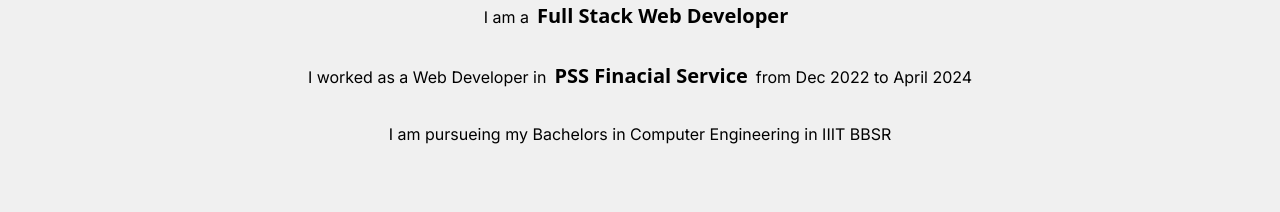
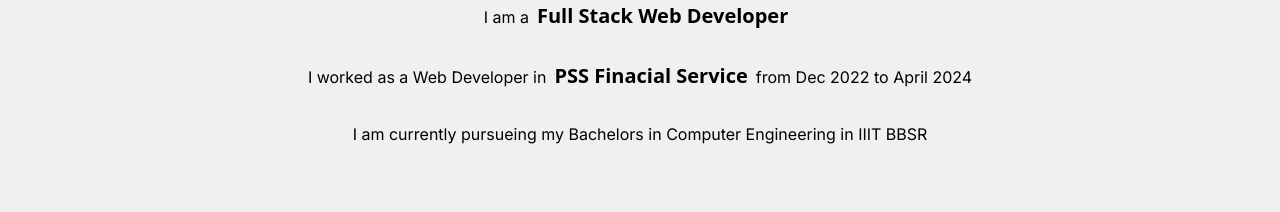
Before and after one commit to Subham-Beura/subhambeura.com, a Next.js app: page / in a window 1280 px wide. Shown: the part 1820-2032 px from the top of the page. Built offline with nearby package versions, Linux system fonts and the light colour scheme.

Commit message:
chore: update data

```diff
--- a/src/app/layout.tsx
+++ b/src/app/layout.tsx
@@ -17,8 +17,8 @@
 const inter = Inter({ subsets: ["latin"] });
 
 export const metadata: Metadata = {
-  title: "Create Next App",
-  description: "Generated by create next app",
+  title: "Subham Beura",
+  description: "Full Stack Developer",
 };
 
 export default function RootLayout({
--- a/src/app/page.tsx
+++ b/src/app/page.tsx
@@ -9,8 +9,8 @@
   useEffect(() => {
     const listenToScroll = () => {
       let heightToHideFrom = 1;
-      const winScroll =
-        document.body.scrollTop || document.documentElement.scrollTop;
+      const winScroll = document.body.scrollTop ||
+        document.documentElement.scrollTop;
 
       if (winScroll > heightToHideFrom) {
         isVisible && // to limit setting state only the first time
@@ -105,7 +105,7 @@
             <span>from Dec 2022 to April 2024</span>
           </p>
           <p>
-            I am pursueing my Bachelors in Computer Engineering in IIIT BBSR
+            I am currently pursueing my Bachelors in Computer Engineering in IIIT BBSR
           </p>
         </div>
         <h5 className="font-light italic mt-[10vh]">
```
